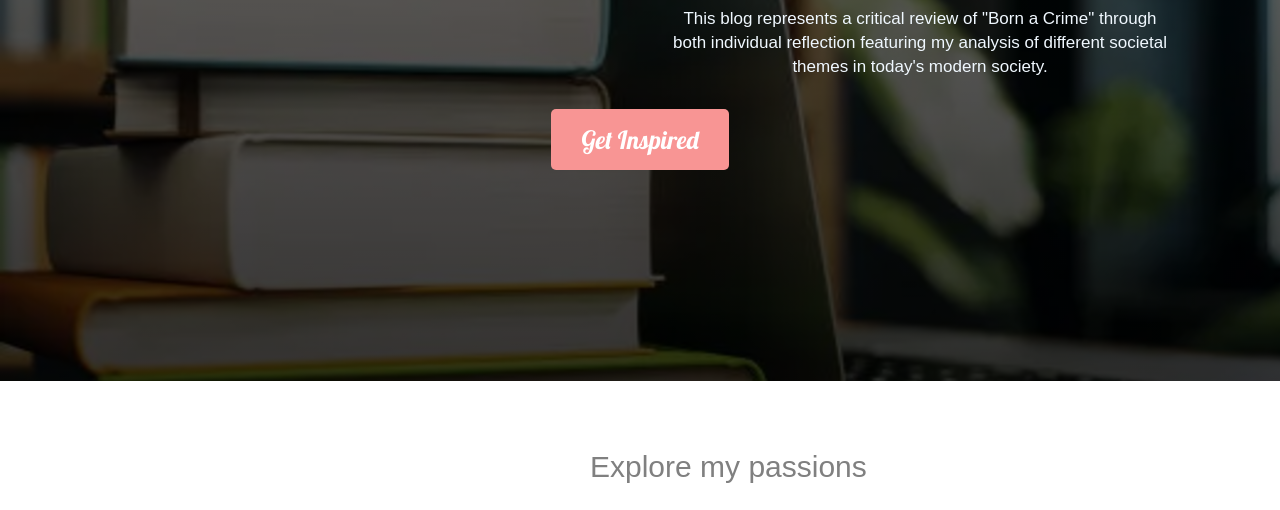
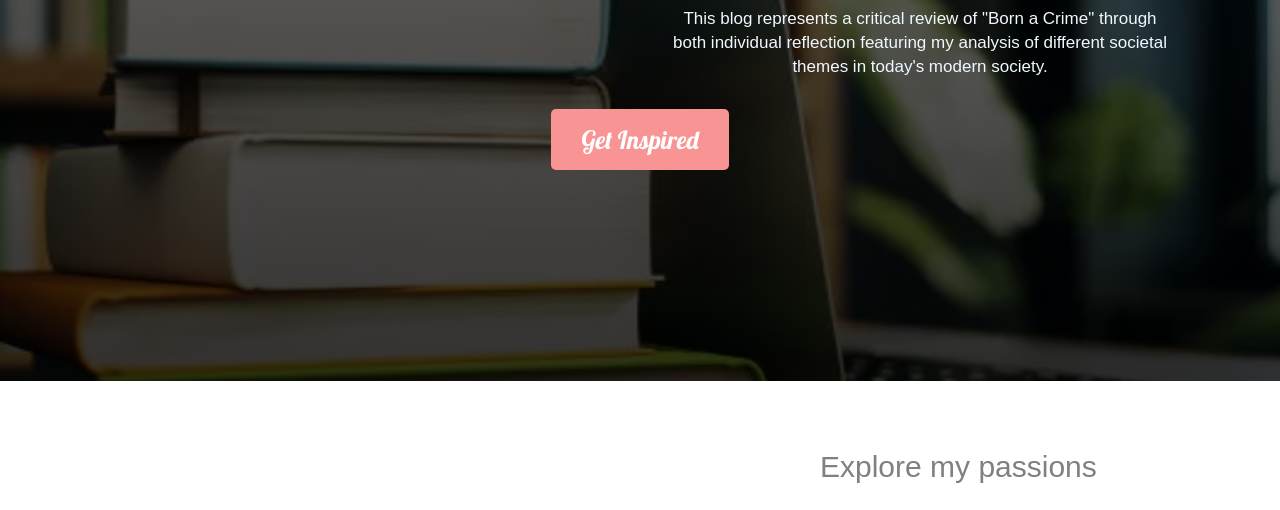
Before and after one commit to paulathejennifer/my-Blog, a plain HTML site: page index.html in a window 1280 px wide. Shown: the part 419-929 px from the top of the page. Drawn offline with Linux system fonts and the light colour scheme.

```diff
--- a/nombuyiselo-legacy.css
+++ b/nombuyiselo-legacy.css
@@ -131,7 +131,7 @@ body {
 }
 
 #my-passions-grid h1 {
-    margin-left: 570px;
+    margin-left: 800px;
     font-size: 30px;
     color: gray;
     font-weight: 100;
```
